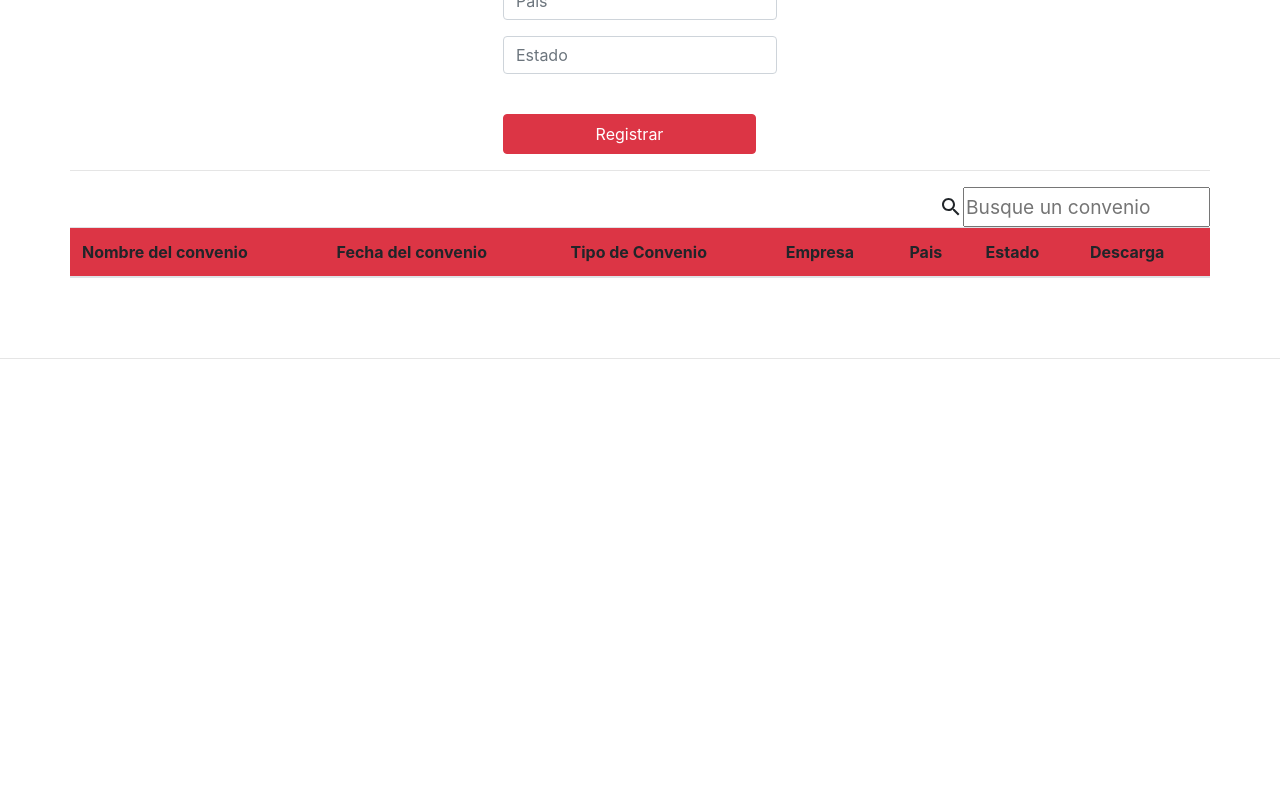
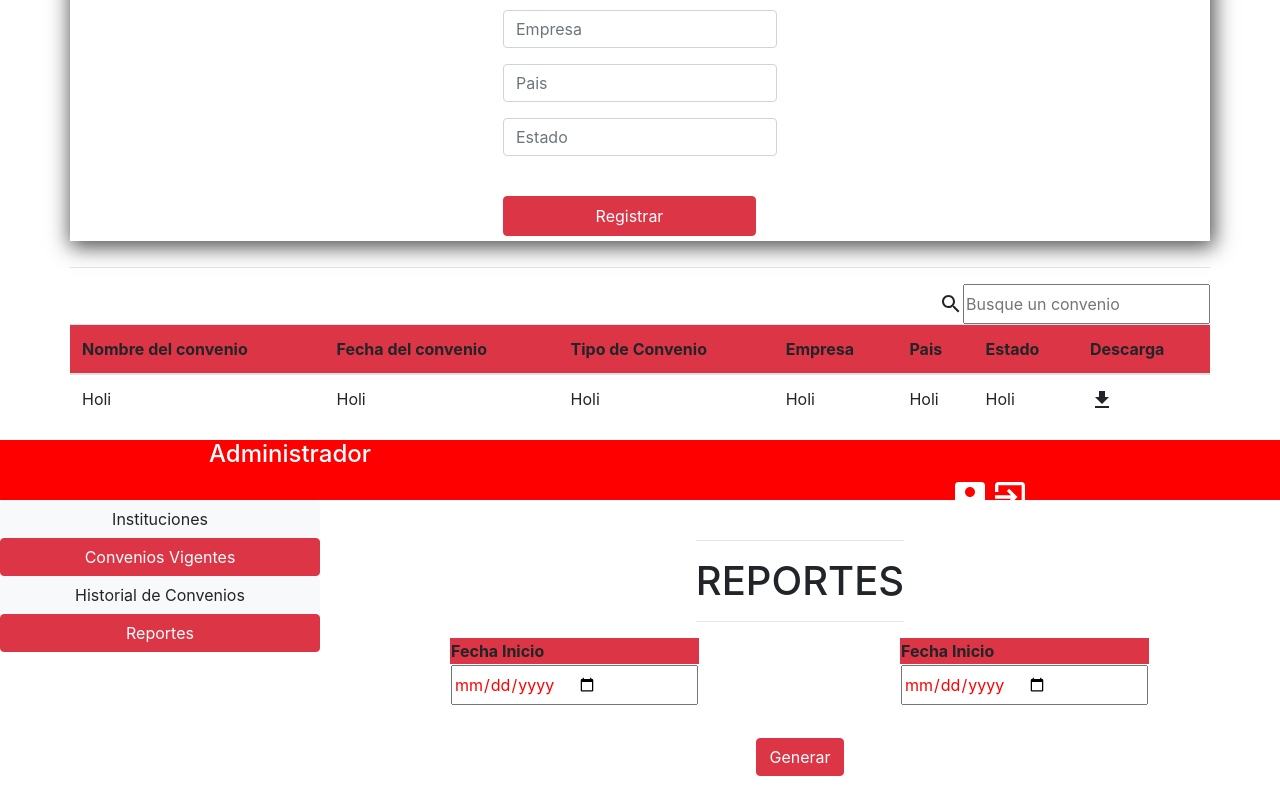
Before and after one commit to GalvisDeveloper/ConvenioApp, a React (Create React App) app: page /historial in a window 1280 px wide. Shown: the part 690-1490 px from the top of the page. Before the commit the page ends 1113 px from the top, so only its background shows below. Built offline with nearby package versions, Linux system fonts and the light colour scheme.

Commit message:
Van a perder

```diff
--- a/package.json
+++ b/package.json
@@ -12,6 +12,8 @@
     "react": "^17.0.1",
     "react-bootstrap": "^1.4.0",
     "react-dom": "^17.0.1",
+    "react-router": "^5.2.0",
+    "react-router-dom": "^5.2.0",
     "react-scripts": "4.0.1",
     "rebass": "^4.0.7",
     "styled-components": "^5.2.1",
--- a/src/App.js
+++ b/src/App.js
@@ -1,25 +1,89 @@
-import React from 'react';
+import React, { Component } from 'react';
 import Main from './components/UserView/components/Agreement/components/Main';
 import Header from './components/UserView/components/Header';
 import Presentation from './components/UserView/components/Presentation';
-// import Agreement from './components/UserView/components/Agreement';
+import { BrowserRouter as Router, Switch, Route } from 'react-router-dom';
+import '../node_modules/bootstrap/dist/css/bootstrap.min.css';
+import Nav from './components/OtherView/components/Nav';
+import Layout from './components/OtherView/components/Layout';
 
-function App() {
-  return (
-    <div className="App">
-      <Header title="Convenios UFPS" />
-      <Presentation msg="Breve Descripción del programa" />
-      <Main />
 
-      <br />
-      <br />
-      <hr />
-      <br />
-      <br />
+class App extends Component {
 
-      {/* <AgreementTable /> */}
-    </div>
-  );
+  constructor(props) {
+    super(props);
+    this.state = {
+      pathname: '/',
+    };
+
+    this.nombrePath = this.nombrePath.bind(this);
+  }
+
+  nombrePath(pathname) {
+    this.setState({
+      pathname: pathname,
+    });
+  }
+
+  render() {
+    return (
+
+      <Router>
+        <div className="App" >
+
+          <Switch>
+            <Route
+              path="/home"
+              exact
+              component={() => {
+                <>
+                  <Header title="Convenios UFPS" />
+                  <Presentation msg="Breve Descripción del programa" />
+                </>
+              }}
+            />
+          </Switch>
+
+          <Switch>
+            <Route
+              path="/registroConvenios/listadoConvenios"
+              exact
+              component={() => { <Main /> }}
+            />
+          </Switch>
+
+          <Switch>
+            <Route
+              path="/reportes"
+              exact
+            // component={() => { }}
+            />
+          </Switch>
+
+          <Switch>
+            <Route
+              path="/instituciones"
+              exact
+            // component={() => { }}
+            />
+          </Switch>
+
+          <Switch>
+            <Route
+              path="/historial"
+              exact
+            // component={() => { }}
+            />
+          </Switch>
+
+          <Header title="Convenios UFPS" />
+          <Presentation msg="Breve Descripción del programa" />
+          <Main />
+          <Nav />
+          <Layout />
+        </div>
+      </Router>
+    );
+  }
 }
-
 export default App;
--- /dev/null
+++ b/src/components/OtherView/components/Layout/index.jsx
@@ -0,0 +1,14 @@
+import React from "react";
+import SidebarMenu from "../SidebarMenu";
+import Reports from "../Reports";
+
+const Layout = () => {
+  return (
+    <div className="layout">
+      <SidebarMenu />
+      <Reports />
+    </div>
+  );
+};
+
+export default Layout;
--- /dev/null
+++ b/src/components/OtherView/components/Nav/index.jsx
@@ -0,0 +1,20 @@
+import React from "react";
+import AccountBoxIcon from "@material-ui/icons/AccountBox";
+import ExitToAppIcon from "@material-ui/icons/ExitToApp";
+
+const Nav = () => {
+  return (
+    <div className="nav">
+      <div className="current__user">
+        {/* {user} */}
+        <h4>Administrador</h4>
+      </div>
+      <div className="menu__buttons">
+        <AccountBoxIcon id="cuenta"/>
+        <ExitToAppIcon id="salir"/>
+      </div>
+    </div>
+  );
+};
+
+export default Nav;
--- /dev/null
+++ b/src/components/OtherView/components/Reports/index.jsx
@@ -0,0 +1,52 @@
+import React from "react";
+
+const Reports = () => {
+  return (
+    <div className="reportes">
+      <div className="titleReportes">
+        <hr />
+        <h1>REPORTES</h1>
+        <hr />
+      </div>
+      <div className="panels">
+        <div className="panelStart">
+          <table>
+            <thead>
+              <tr className="bg-danger">
+                <th>Fecha Inicio</th>
+              </tr>
+            </thead>
+            <tbody>
+              <tr>
+                <td>
+                  <input type="date" name="fechaInicio" />
+                </td>
+              </tr>
+            </tbody>
+          </table>
+        </div>
+        <div className="panelEnd">
+          <table>
+            <thead>
+              <tr className="bg-danger">
+                <th>Fecha Inicio</th>
+              </tr>
+            </thead>
+            <tbody>
+              <tr>
+                <td>
+                  <input type="date" name="fechaInicio" />
+                </td>
+              </tr>
+            </tbody>
+          </table>
+        </div>
+      </div>
+      <div className="btnGenerar">
+        <button className="btn btn-danger">Generar</button>
+      </div>
+    </div>
+  );
+};
+
+export default Reports;
--- /dev/null
+++ b/src/components/OtherView/components/SidebarMenu/index.jsx
@@ -0,0 +1,25 @@
+
+import React from "react";
+
+
+const SidebarMenu = () => {
+  return (
+    <div className="sidebar">
+      <button type="button" className="btn btn-light">
+        Instituciones
+      </button>
+      <button type="button" className="btn btn-danger">
+        Convenios Vigentes
+      </button>
+      <button type="button" className="btn btn-light">
+        Historial de Convenios
+      </button>
+      <button type="button" className="btn btn-danger">
+        Reportes
+      </button>
+    </div>
+  );
+};
+
+
+export default SidebarMenu;
--- a/src/components/OtherView/index.jsx
+++ b/src/components/OtherView/index.jsx
@@ -0,0 +1,4 @@
+export { default as SiderbarMenu } from "./components/SidebarMenu";
+export { default as Reports } from "./components/Reports";
+export { default as Nav } from "./components/Nav";
+export { default as Layour } from './components/Layout';
--- a/src/components/UserView/components/Agreement/components/AddAgreement/index.jsx
+++ b/src/components/UserView/components/Agreement/components/AddAgreement/index.jsx
@@ -21,11 +21,12 @@ const AddAgreement = ({ setConvenios }) => {
 
   const handleSubmit = (e) => {
     e.preventDefault();
-    setDatos((conv) => [datos, ...conv]);
+    setConvenios((conv) => [datos, ...conv]);
   };
 
   return (
     <div className="formulario__registro">
+      <h3>Formulario de Registro de Convenios</h3>
       <form onSubmit={handleSubmit}>
         <div className="form-group">
           <input
--- a/src/components/UserView/components/Agreement/components/AgreementTable/components/AgreementBody/index.jsx
+++ b/src/components/UserView/components/Agreement/components/AgreementTable/components/AgreementBody/index.jsx
@@ -1,30 +1,33 @@
 import React from "react";
-// import PropTypes from "prop-types";
+import PropTypes from "prop-types";
 import { TableBody } from "@material-ui/core";
+import GetAppIcon from "@material-ui/icons/GetApp";
 
-const AgreementBody = ({ props }) => {
+const AgreementBody = ({ convenio, date, type, empresa, country, estado }) => {
   return (
     <TableBody>
       <tr>
-        <td>{props.nameAgreement}</td>
-        <td>{props.date}</td>
-        <td>{props.type}</td>
-        <td>{props.business}</td>
-        <td>{props.country}</td>
-        <td>{props.state}</td>
-        <td>{props.download}</td>
+        <td>{convenio}Holi</td>
+        <td>{date}Holi</td>
+        <td>{type}Holi</td>
+        <td>{empresa}Holi</td>
+        <td>{country}Holi</td>
+        <td>{estado}Holi</td>
+        <td>
+          <GetAppIcon />
+        </td>
       </tr>
     </TableBody>
   );
 };
 
-// AgreementBody.propTypes = {
-//   nameAgreement: PropTypes.string.isRequired,
-//   data: PropTypes.string.isRequired,
-//   type: PropTypes.string.isRequired,
-//   business: PropTypes.string.isRequired,
-//   country: PropTypes.string.isRequired,
-//   state: PropTypes.string.isRequired,
-// };
+AgreementBody.propTypes = {
+  // convenio: PropTypes.string.isRequired,
+  // date: PropTypes.string.isRequired,
+  // type: PropTypes.string.isRequired,
+  // empresa: PropTypes.string.isRequired,
+  // country: PropTypes.string.isRequired,
+  // estado: PropTypes.string.isRequired,
+};
 
 export default AgreementBody;
--- a/src/components/UserView/components/Agreement/components/Main/index.jsx
+++ b/src/components/UserView/components/Agreement/components/Main/index.jsx
@@ -6,11 +6,12 @@ import "../../../../../../index.css";
 import { Table } from "@material-ui/core";
 
 const Main = () => {
-  const [convenios, setConvenios] = useState([]);
+  const [convenios, setConvenios] = useState(['']);
 
   return (
     <div className="tabla__convenios">
       <h1>Convenios de Ingenieria de Sistemas</h1>
+      <hr/>
       <AddAgreement setConvenios={setConvenios} />
 
       <hr />
--- a/src/index.css
+++ b/src/index.css
@@ -19,6 +19,10 @@ form {
   justify-content: center;
   align-items: center;
   width: -webkit-fill-available;
+  box-shadow: 2px 4px 20px 2px rgba(0, 0, 0, 0.7);
+  margin-top: 10px;
+  margin-bottom: 10px;
+  padding: 5px;
 }
 
 input {
@@ -74,8 +78,9 @@ h3 {
 
 .title {
   width: 100%;
-  color: #cccccc;
+  color: #fafafa;
   justify-content: center;
+  align-items: center;
   text-align: center;
 }
 
@@ -94,10 +99,96 @@ h3 {
 }
 
 .presentation {
-  background-color: #fafafa;
+  background-color: #e8e8e8;
   display: flex;
   height: 300px;
   justify-content: center;
   align-items: center;
   width: 100%;
 }
+
+/* css del nav */
+
+.nav {
+  background-color: red;
+  display: flex;
+  justify-content: center;
+  align-items: center;
+  height: 60px;
+}
+
+.current__user {
+  float: left;
+  color: white;
+  margin-right: 700px;
+}
+
+.menu__buttons {
+  float: right;
+  margin-left: 700px;
+}
+
+#cuenta,
+#salir {
+  width: 40px;
+  height: 40px;
+  fill: white;
+}
+
+/* css del layout  */
+
+.layout {
+  display: flex;
+  height: 300px;
+}
+
+/* css del sidebar */
+
+.sidebar {
+  /* width: 20%; */
+  display: flex;
+  flex-direction: column;
+  flex: 0.25;
+}
+
+/* .siderbar button {
+  flex: 0.34;
+} */
+
+/* css de reportes */
+
+.reportes {
+  /* width: 80%; */
+  align-items: center;
+  display: flex;
+  flex-direction: column;
+  justify-content: center;
+  flex: 0.75;
+}
+
+.titleReportes {
+  margin-left: 100px;
+  margin-right: 100px;
+}
+
+.panels {
+  top: 0%;
+  display: inline-flex;
+  width: 700px;
+}
+
+.panelStart {
+  width: 150px;
+  height: 100px;
+  margin-right: 300px;
+}
+
+.panelEnd {
+  width: 150px;
+  height: 100px;
+}
+
+.btnGenerar {
+  justify-items: center;
+  align-items: center;
+}
```
Also changed, not shown: 2 other files (tests, documents, lock files or other folders).
